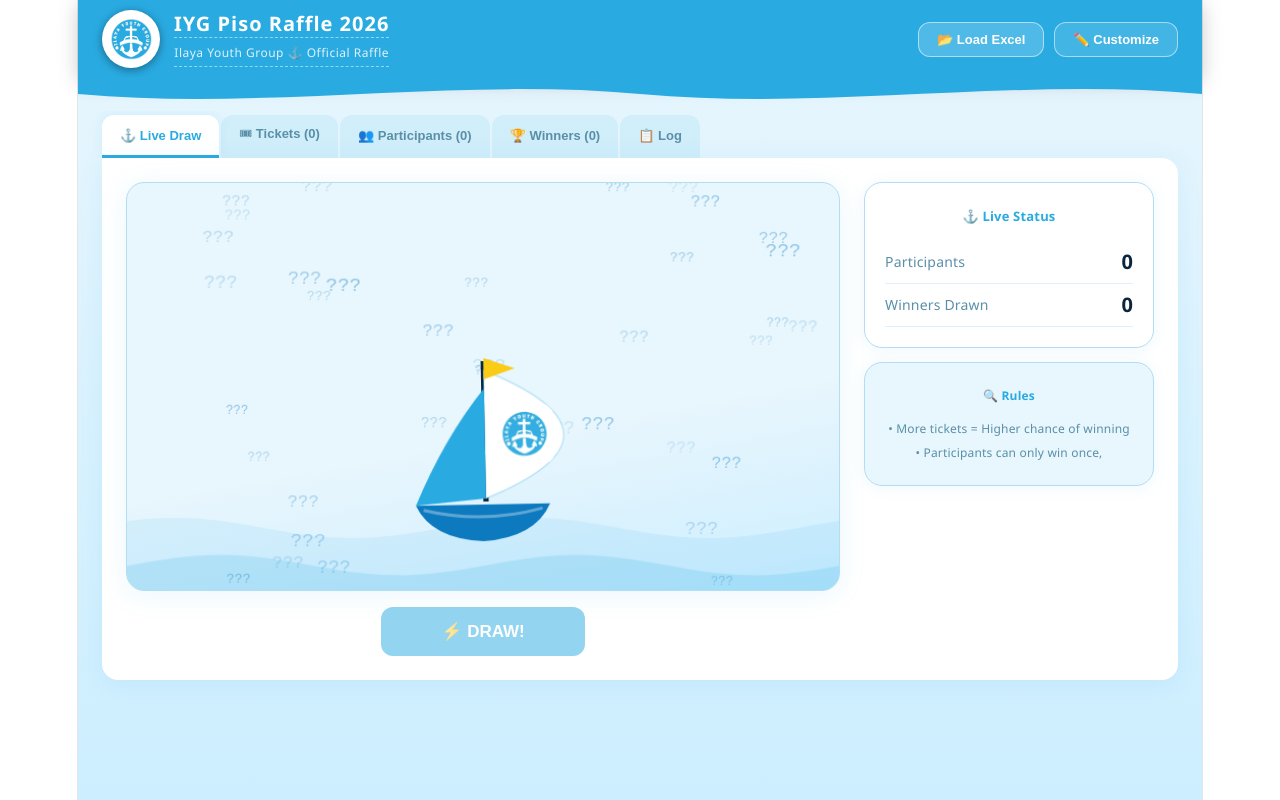
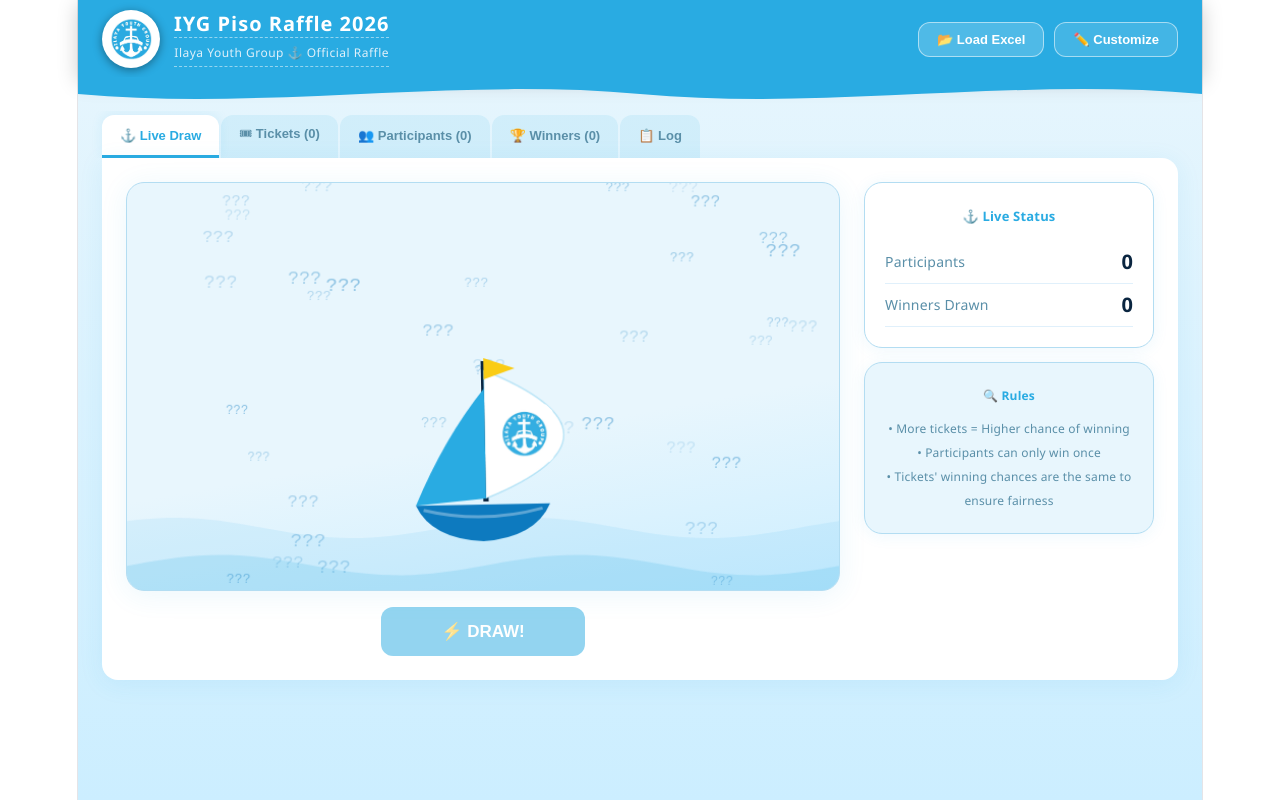
Before and after one commit to raidoramos26-create/iyg-raffle-2, a React (Vite) app: page / in a window 1280 px wide. Built offline with nearby package versions, Linux system fonts and the light colour scheme.

Commit message:
Update App.jsx

```diff
--- a/src/App.jsx
+++ b/src/App.jsx
@@ -63,7 +63,8 @@
   // Editable fairness bullets
   fairness: [
     "More tickets = Higher chance of winning",
-    "Participants can only win once,",
+    "Participants can only win once",
+    "Tickets' winning chances are the same to ensure fairness",
   ],
 };
 
```
